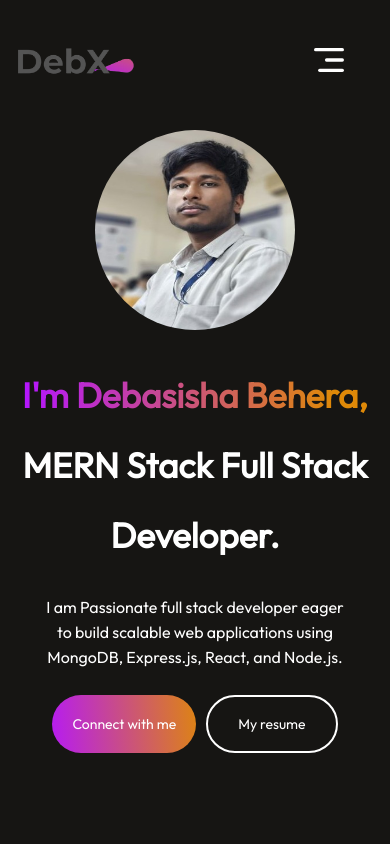
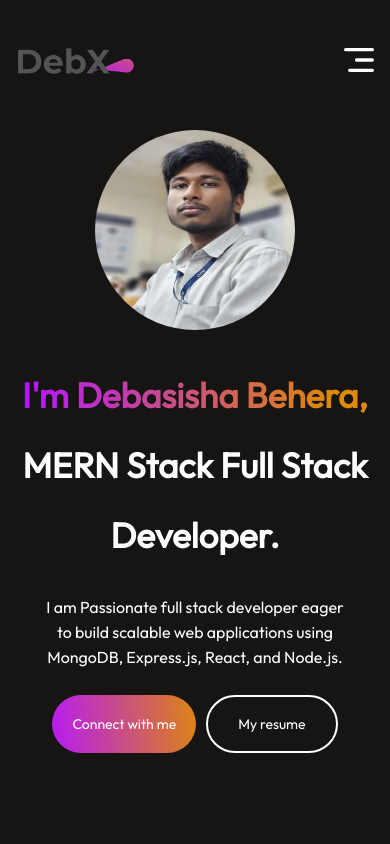
Before and after one commit to DebasishaBehera/Portfolio_Website, a React (Vite) app: page / in a window 390 px wide. Shown: the top 844 px of the page. Built offline with nearby package versions, Linux system fonts and the light colour scheme.

Commit message:
Portfolio Website

```diff
--- a/src/Components/Navbar/Navbar.css
+++ b/src/Components/Navbar/Navbar.css
@@ -88,7 +88,7 @@
   .nav-mob-open {
     display: block;
     position: absolute;
-    right: 30px;
+    right: 0;
   }
   .nav-mob-close {
     display: block;
```
